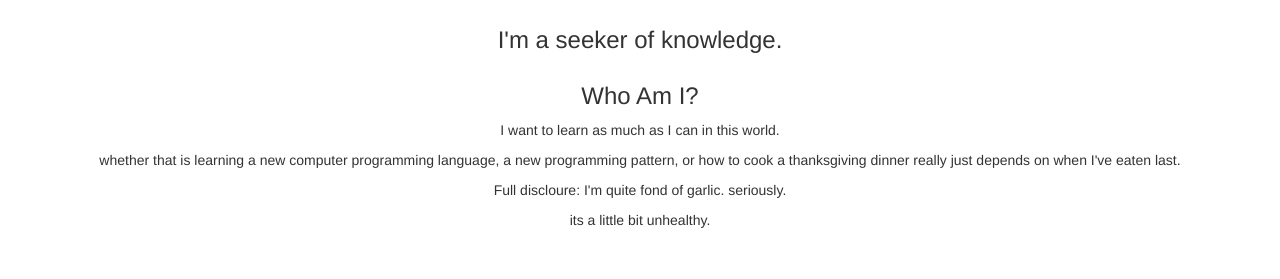
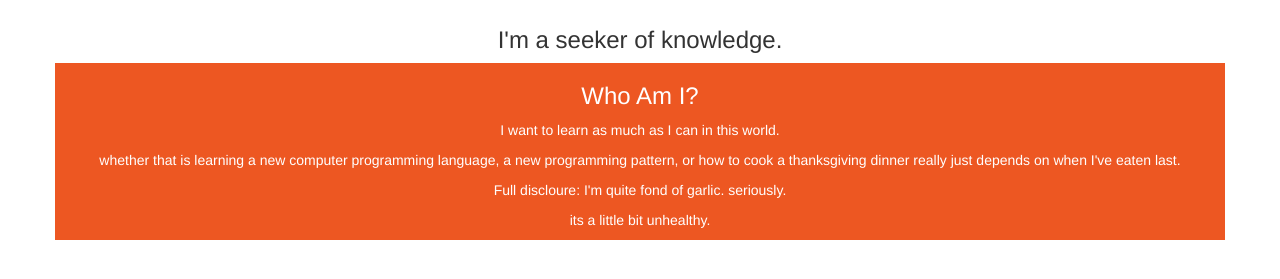
Before and after one commit to jsutcodes/jsutcodes.github.io, a plain HTML site: page about.html in a window 1280 px wide. Shown: the part 213-492 px from the top of the page. Drawn offline with nearby package versions, Linux system fonts and the light colour scheme.

Commit message:
Update default.css

```diff
--- a/css/default.css
+++ b/css/default.css
@@ -95,7 +95,7 @@ div.circle-avatar{
 }
 
 /*container orange background */
-orange-back {
+.orange-back {
     background-color: #ed5722;
     color: #ffffff;
 }
```
